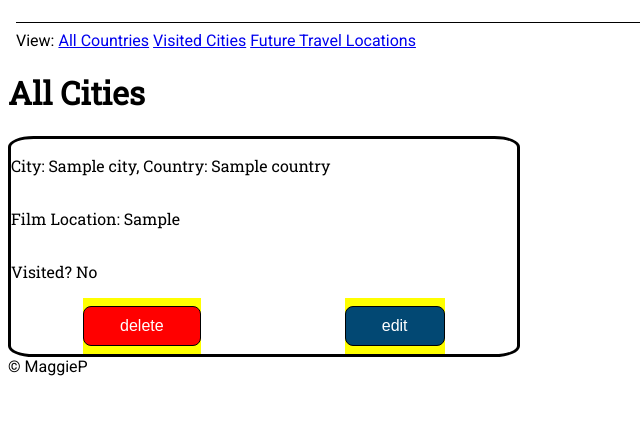
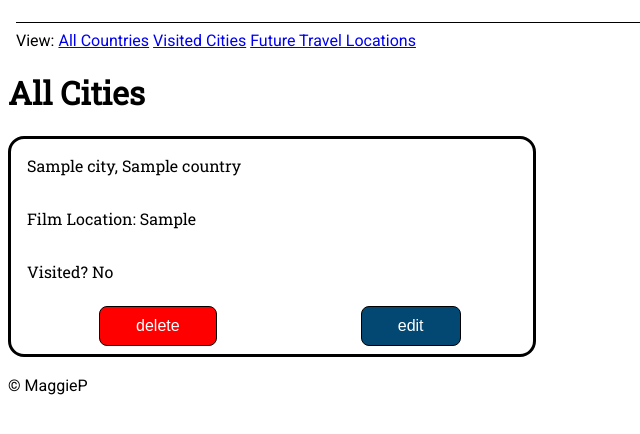
Before and after one commit to HelloMaggieP/Python_Project_Bucketlist, a Flask app: page /cities in a window 1280 px wide. Shown: the part 90-524 px from the top of the page, without its empty margins (0-640 px from the left). Run offline with Flask 2, Linux system fonts and the light colour scheme; a database or web service that is not in the repository returns one stand-in record (values such as "Sample title"); some libraries are stand-ins or nearby versions.

Commit message:
addition css for main page

```diff
--- a/static/css/buttons.css
+++ b/static/css/buttons.css
@@ -15,8 +15,3 @@
     font-size: 16px;
 
 }
-
-
-form {
-    background-color: yellow;
-}
--- a/static/css/style.css
+++ b/static/css/style.css
@@ -48,6 +48,7 @@ main {
 
 .page_title{
     font-family: 'Roboto Slab', serif;
+    justify-items: center;
 
 }
 h2, h3 {
@@ -64,9 +65,12 @@ p {
     color: black;
 }
 .cities{
+    display: grid;
+    grid-template-rows: 1fr;
     border-style: solid;
-    border-radius: 5%;
+    border-radius: 16px;
     max-width: 40%;
+    padding-left: 16px;
 }
 
 section{
@@ -80,10 +84,6 @@ section{
     width: 100%;
 }
 
-.individual_cities{
-
-}
-
 footer {
 /* footer info here
 }
--- a/templates/cities/index.html
+++ b/templates/cities/index.html
@@ -13,11 +13,11 @@
 </div>
 
 <h1  class ='page_title'>All Cities</h1>
-<section class='individual_cities'>
+<section class='individual_cities'></section>
 
     {% for city in cities %}
     <section class= 'cities'>
-        <p>City: {{city.name}}, Country: {{city.country.name}} </p>
+        <p>{{city.name}}, {{city.country.name}} </p>
         <p>Film Location: {{city.film_locations}}</p>
         <p>Visited?
             {% if city.visited == True %} Yes
@@ -35,6 +35,7 @@
                 </div>
 
     </section>
+    <br>
 
 {% endfor %}
 </section>
--- a/templates/index.html
+++ b/templates/index.html
@@ -3,7 +3,7 @@
 {% block content %}
 
 <div class='main_image_container' ><img id="main_image" src="static/images/home.jpg" alt="Home Page Image"></div>
-<h1>About</h1>
+<h1 class ='page_title'>About</h1>
 <h3>Here's some text to describe how the bucket list works. It's super easy.</h3>
 
 {% endblock %}
```
